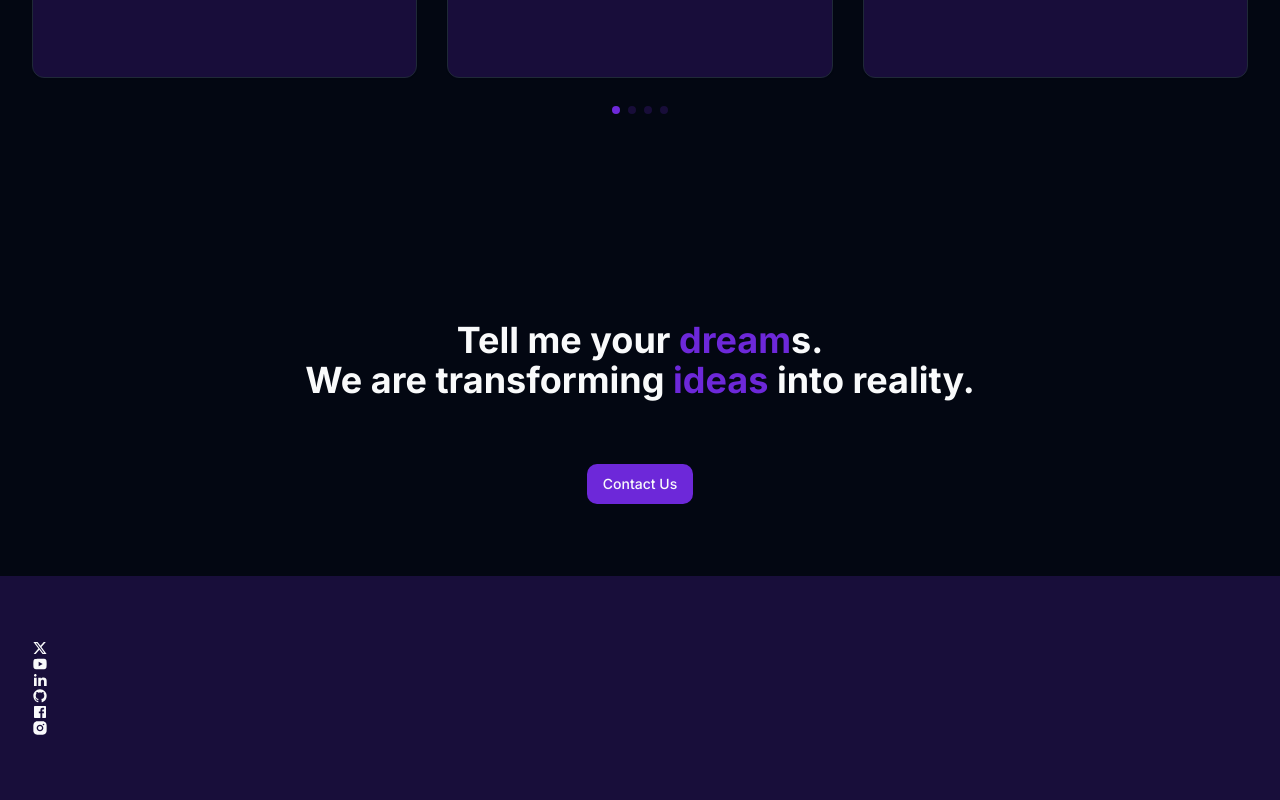
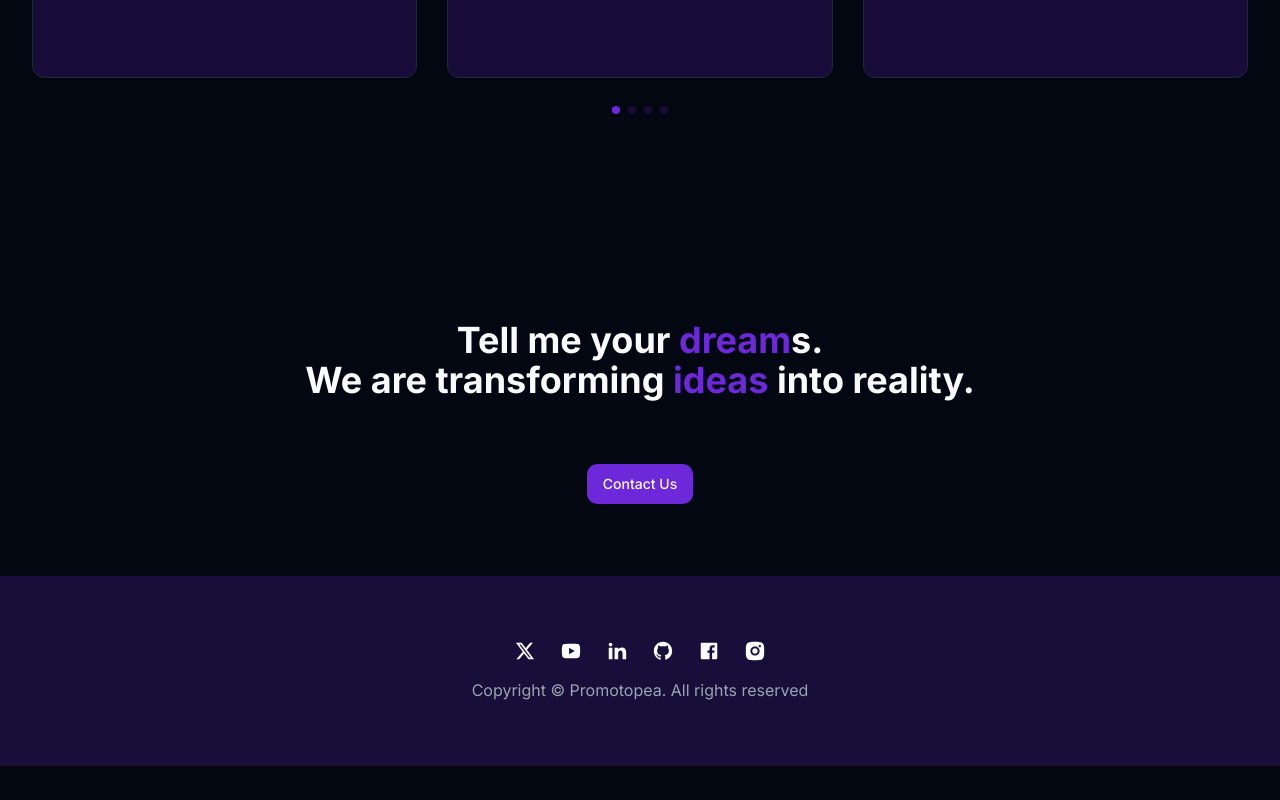
Before and after one commit to kabirshuvo/Nextgen-Agency-App, a Next.js app: page / in a window 1280 px wide. Shown: the part 3471-4271 px from the top of the page. After the commit the page ends 4237 px from the top, so only its background shows below. Built offline with nearby package versions, Linux system fonts and the light colour scheme.

Commit message:
primarily home page structure done

```diff
--- a/src/components/Footer.tsx
+++ b/src/components/Footer.tsx
@@ -4,8 +4,14 @@ const Footer = () => {
   return (
     <footer className="bg-primary/20 py-16">
       <div className="container mx-auto">
-        <div>
-          <Socials />
+        <div className="flex flex-col items-center justify-between">
+          <Socials
+            containerStyles="flex gap-x-6 max-auto xl:mx-0 mb-4"
+            iconStyles="text-foreground text-[22px] hover:text-primary transition-all"
+          />
+          <div className="text-muted-foreground">
+            Copyright &copy; Promotopea. All rights reserved
+          </div>
         </div>
       </div>
     </footer>
```
